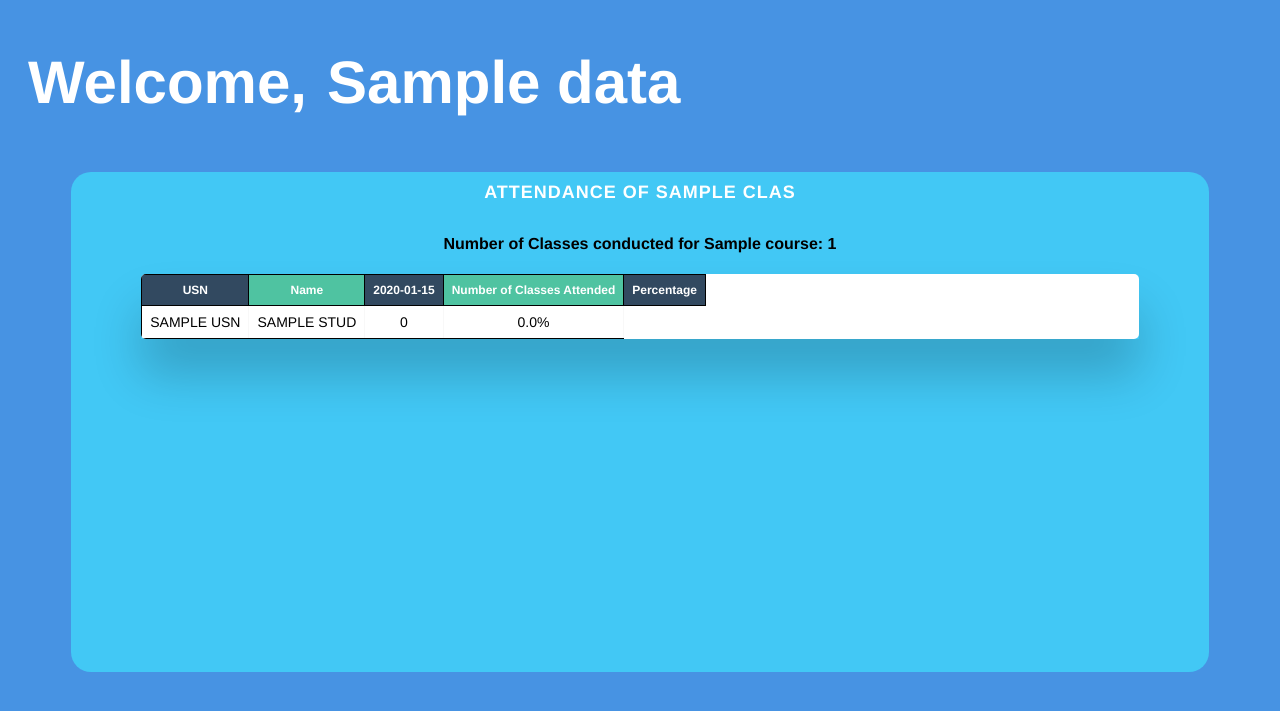
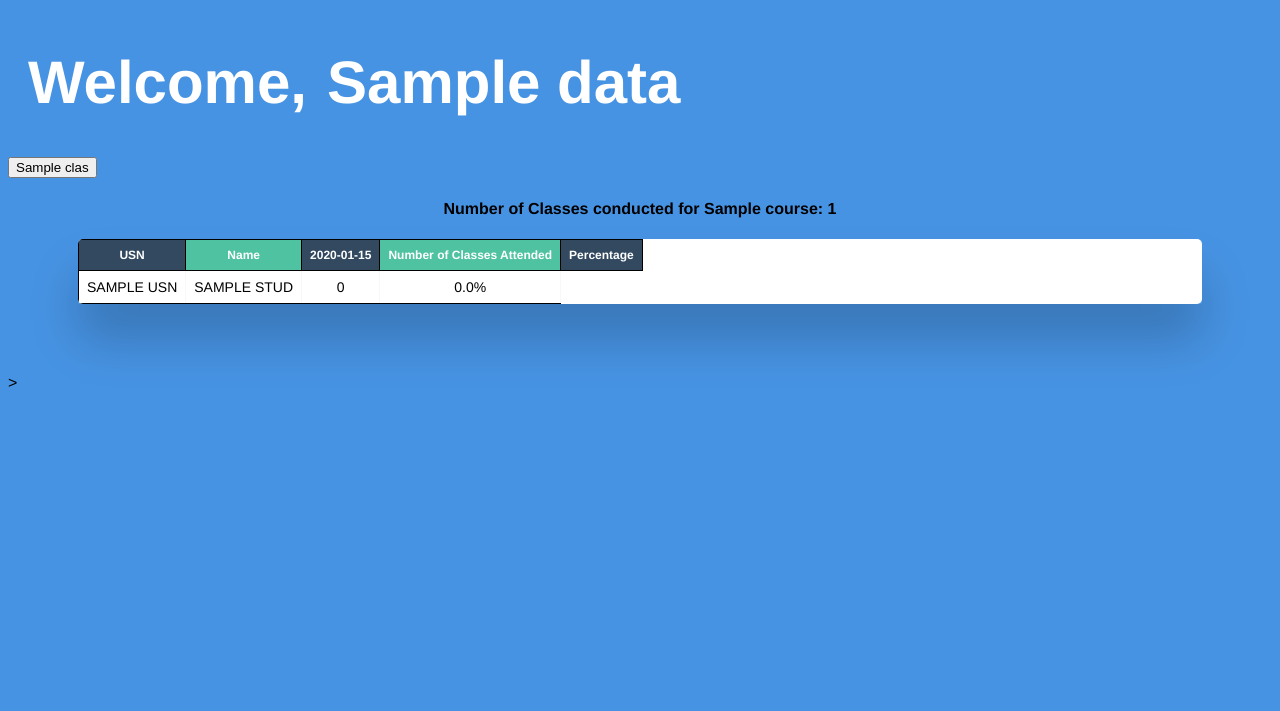
Before and after one commit to JaiIrkal/Smart-Attendance, a Flask app: template Flask Website/templates/teacher.html in a window 1280 px wide. Shown: the top 711 px of the page. Run offline with Flask 2, Linux system fonts and the light colour scheme; the template is opened without the code that fills it: most values are stand-ins (such as "Sample title", 1, 10 or a date in 2020).

Commit message:
Added tabs for classes in teacher view

```diff
--- a/Flask Website/main.py
+++ b/Flask Website/main.py
@@ -150,5 +150,6 @@ def student_page():
         studentDetails = json.loads(response.read())
         return render_template("student.html",studentDetails=studentDetails )
 
+
 if __name__ == '__main__':
    app.run(debug=True)
--- a/Flask Website/templates/student.html
+++ b/Flask Website/templates/student.html
@@ -23,13 +23,13 @@
 <body>
     <h1>HELLO!</h1>
     <h2>{{ studentDetails.Name }}</h2>
-    <h2>{{ studentDetails.USN }}</h2>
+    <h2>USN: {{ studentDetails.USN }} Branch: {{ studentDetails.Branch }} Semester:{{ studentDetails.Semester }} Division: {{ studentDetails.Division }}</h2>
 <div class="main-container">
     <h2> Attendance Details</h2>
-    {% for sub in studentDetails.Sem_5 %}
+    {% for sub in studentDetails.AttendanceData %}
     {{ reset(counter, 'counter1')}}
     <div class="table-wrapper">
-        <h3> Attendance in {{ sub.get("Subject") }}</h3>
+        <h3> Attendance in {{ sub.get("Subject_Name") }}</h3>
         <table class = "fl-table">
             <thead>
             {% for date in sub.get("Classes_conducted") %}
--- a/Flask Website/templates/teacher.html
+++ b/Flask Website/templates/teacher.html
@@ -28,10 +28,16 @@
         <h1>Welcome, </h1>
         <h1>{{ Data.Name }}</h1>
     </div>
+
+
+
     {% for class in Data.Classes %}
-    <div class="main-container">
+            <button class="tablink" onclick="openTab(event,'{{ class.Name }}')">{{class.Name}}</button>
+    {%endfor%}
 
-        <h2 class="title">Attendance of {{ class.Name }} </h2>
+    {% for class in Data.Classes %}
+
+    <div id="{{ class.Name }}" class="tabcontent"  {% if not loop.first %} style="display:none" {% endif %}>
         {% for subject in class.Attendance %}
         <h4 align="center"> Number of Classes conducted for {{ subject.Course }}: {{ subject.Classes_conducted|length }}</h4>
         <div class="table-wrapper">
@@ -75,4 +81,26 @@
 {% endfor %}
 </body>
 
+<script>
+
+    function openTab(evt, tab) {
+  var i, x, tablinks;
+
+  x = document.getElementsByClassName("tabcontent");
+  for (i = 0; i < x.length; i++) {
+    x[i].style.display = "none";
+  }
+
+  tablinks = document.getElementsByClassName("tablink");
+  for (i = 0; i < x.length; i++) {
+    tablinks[i].className = tablinks[i].className.replace(" w3-red", "");
+  }
+  document.getElementById(tab).style.display = "block";
+
+}
+
+</script>>
+
+
+
 </html>
```
Also changed, not shown: Flask Website/static/css/teacher.css (line endings or trailing spaces).
